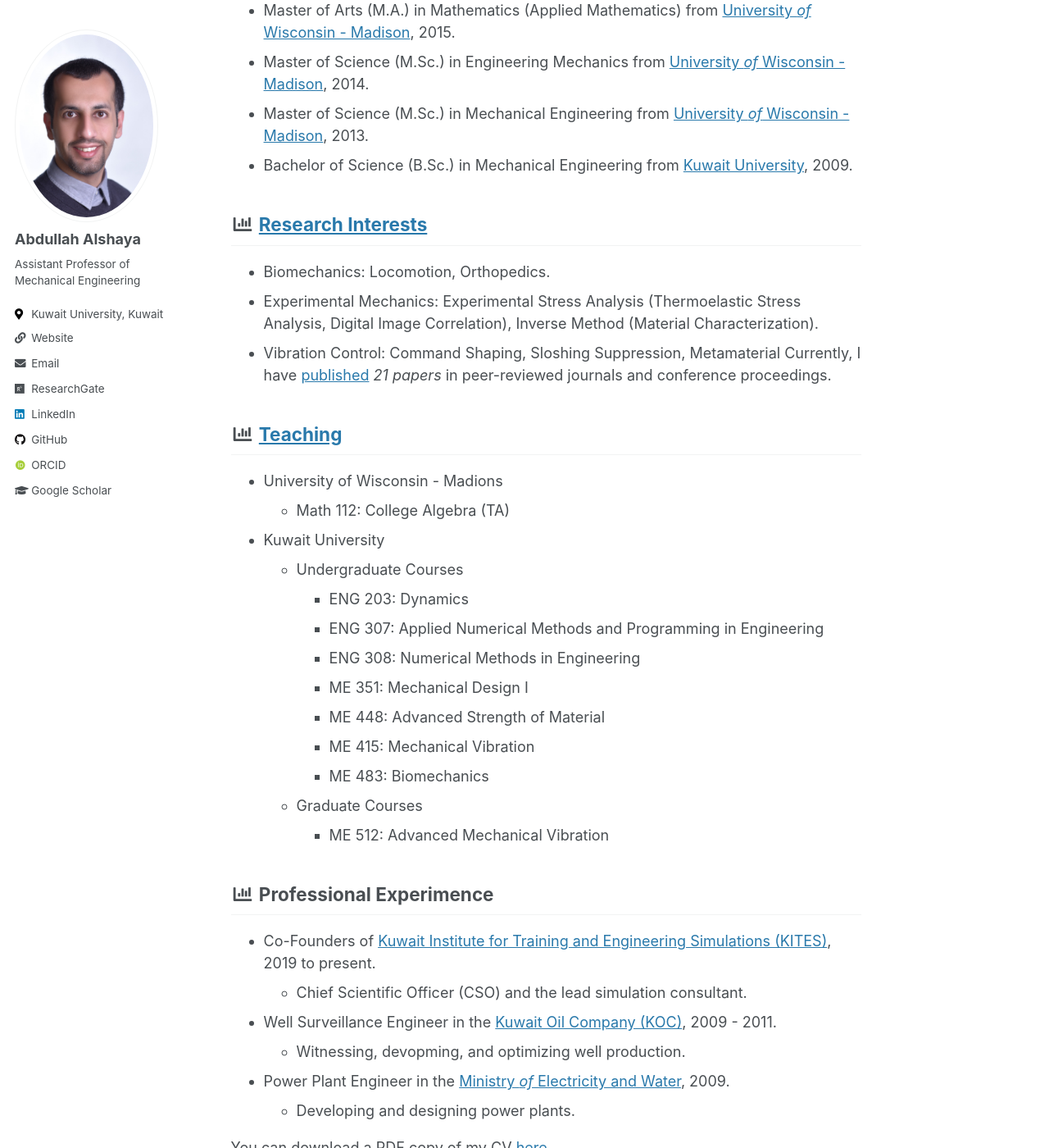
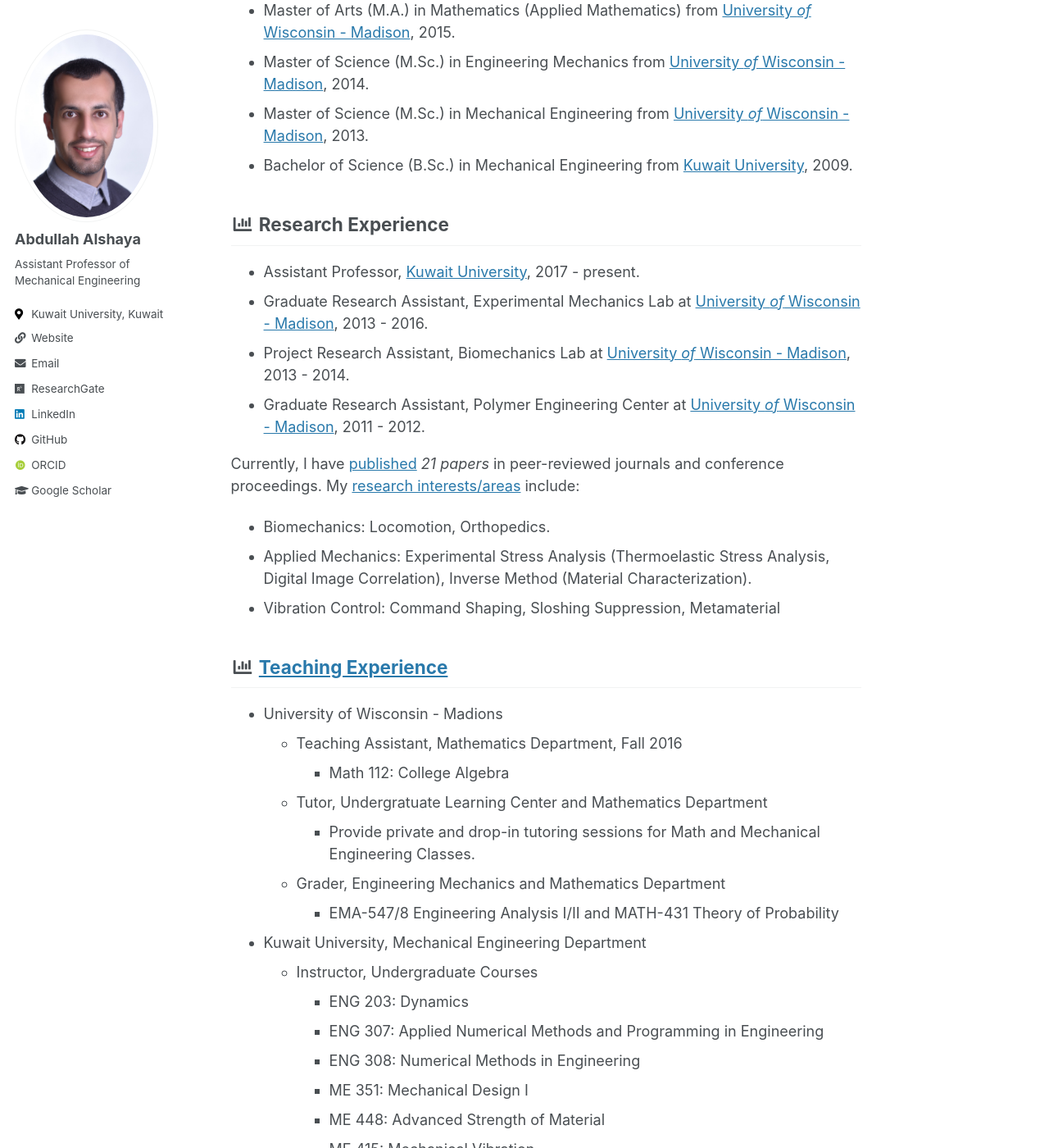
Before and after one commit to abdullah-alshaye/abdullah, a Jekyll site: the page built from _pages/about.md, in a window 1280 px wide and 1400 px high, scrolled down 515 px. Shown: the whole window at 82% size. Built offline with Jekyll 4.4.1, drawn with Linux system fonts in a browser that asks for light colours; some web fonts are replaced; some of the changed text lies outside the part shown.

Commit message:
update about

```diff
--- a/_pages/about.md
+++ b/_pages/about.md
@@ -8,7 +8,7 @@
   - /about.html
 ---
 
-I am an assistant professor of Mechanical Engineering at [Kuwait University](http://kuweb.ku.edu.kw/ku/index.htm). I received my Ph.D degree in Mechanical Engineering from the [University *of* Wisconsin - Madison](https://www.wisc.edu/) in 2016. My PhD thesis was in *experimental, analytical, and numerical analyses of orthotropic materials and biomechanics application*. I worked in couple of projects such as developing a mechanical device based on Timoshenko and Van Karmann idea to measure the kinetic friction coefficients, and validating of multiple musculoskeletal thumb models with collected experimental data. I am interested in reading, swimming, and playing soccer.
+I am an assistant professor of Mechanical Engineering at [Kuwait University](http://kuweb.ku.edu.kw/ku/index.htm). I received my Ph.D degree in Mechanical Engineering from [University *of* Wisconsin - Madison](https://www.wisc.edu/) in 2016. My PhD thesis was in *experimental, analytical, and numerical analyses of orthotropic materials and biomechanics application*. I worked in couple of projects such as developing a mechanical device based on Timoshenko and Van Karmann idea to measure the kinetic friction coefficients, and validating of multiple musculoskeletal thumb models with collected experimental data. I am interested in reading, swimming, and playing soccer.
 
 ## <i class="fas fa-fw fa-chart-bar" aria-hidden="true"></i> Education
 {: #Education }
@@ -18,19 +18,29 @@
 - Master of Science (M.Sc.) in Mechanical Engineering from [University *of* Wisconsin - Madison](https://www.wisc.edu/), 2013.
 - Bachelor of Science (B.Sc.) in Mechanical Engineering from [Kuwait University](http://kuweb.ku.edu.kw/ku/index.htm), 2009.
 
-## <i class="fas fa-fw fa-chart-bar" aria-hidden="true"></i> [Research Interests](research)
-{: #Research_Interests }
+## <i class="fas fa-fw fa-chart-bar" aria-hidden="true"></i> Research Experience
+{: #Research_Experience }
+- Assistant Professor, [Kuwait University](http://kuweb.ku.edu.kw/ku/index.htm), 2017 - present.
+- Graduate Research Assistant, Experimental Mechanics Lab at [University *of* Wisconsin - Madison](https://www.wisc.edu/), 2013 - 2016.
+- Project Research Assistant, Biomechanics Lab at [University *of* Wisconsin - Madison](https://www.wisc.edu/), 2013 - 2014.
+- Graduate Research Assistant, Polymer Engineering Center at [University *of* Wisconsin - Madison](https://www.wisc.edu/), 2011 - 2012.
+
+Currently, I have [published](publications) *21 papers* in peer-reviewed journals and conference proceedings. My [research interests/areas](research) include:
 - Biomechanics: Locomotion, Orthopedics.
-- Experimental Mechanics: Experimental Stress Analysis (Thermoelastic Stress Analysis, Digital Image Correlation), Inverse Method (Material Characterization).
+- Applied Mechanics: Experimental Stress Analysis (Thermoelastic Stress Analysis, Digital Image Correlation), Inverse Method (Material Characterization).
 - Vibration Control: Command Shaping, Sloshing Suppression, Metamaterial
-Currently, I have [published](publications) *21 papers* in peer-reviewed journals and conference proceedings.
 
-## <i class="fas fa-fw fa-chart-bar" aria-hidden="true"></i> [Teaching](teaching)
+## <i class="fas fa-fw fa-chart-bar" aria-hidden="true"></i> [Teaching Experience](teaching)
 {: #Teaching }
 - University of Wisconsin - Madions
-  - Math 112: College Algebra (TA)
-- Kuwait University
-  - Undergraduate Courses
+  - Teaching Assistant, Mathematics Department, Fall 2016
+    - Math 112: College Algebra
+  - Tutor, Undergratuate Learning Center and Mathematics Department
+    - Provide private and drop-in tutoring sessions for Math and Mechanical Engineering Classes.
+  - Grader, Engineering Mechanics and Mathematics Department
+    - EMA-547/8 Engineering Analysis I/II and MATH-431 Theory of Probability
+- Kuwait University, Mechanical Engineering Department
+  - Instructor, Undergraduate Courses
     - ENG 203: Dynamics
     - ENG 307: Applied Numerical Methods and Programming in Engineering
     - ENG 308: Numerical Methods in Engineering
@@ -38,16 +48,16 @@
     - ME  448: Advanced Strength of Material
     - ME  415: Mechanical Vibration
     - ME  483: Biomechanics
-  - Graduate Courses
+  - Instructor, Graduate Courses
     - ME  512: Advanced Mechanical Vibration
 
-## <i class="fas fa-fw fa-chart-bar" aria-hidden="true"></i> Professional Experimence
-{: #ProfessionalExperimence }
+## <i class="fas fa-fw fa-chart-bar" aria-hidden="true"></i> Professional Experience
+{: #ProfessionalExperience }
 - Co-Founders of [Kuwait Institute for Training and Engineering Simulations (KITES)](http://kites-kw.com/en/), 2019 to present.
   - Chief Scientific Officer (CSO) and the lead simulation consultant.
-- Well Surveillance Engineer in the [Kuwait Oil Company (KOC)](https://www.kockw.com/sites/EN/Pages/Default.aspx), 2009 - 2011.
+- Well Surveillance Engineer in [Kuwait Oil Company (KOC)](https://www.kockw.com/sites/EN/Pages/Default.aspx), 2009 - 2011.
   - Witnessing, devopming, and optimizing well production.
-- Power Plant Engineer in the [Ministry *of* Electricity and Water](https://www.mew.gov.kw/en/), 2009.
+- Power Plant Engineer in [Ministry *of* Electricity and Water](https://www.mew.gov.kw/en/), 2009.
   - Developing and designing power plants.
 
 You can download a PDF copy of my CV [here](/files/pdf/Resume.pdf).
```
